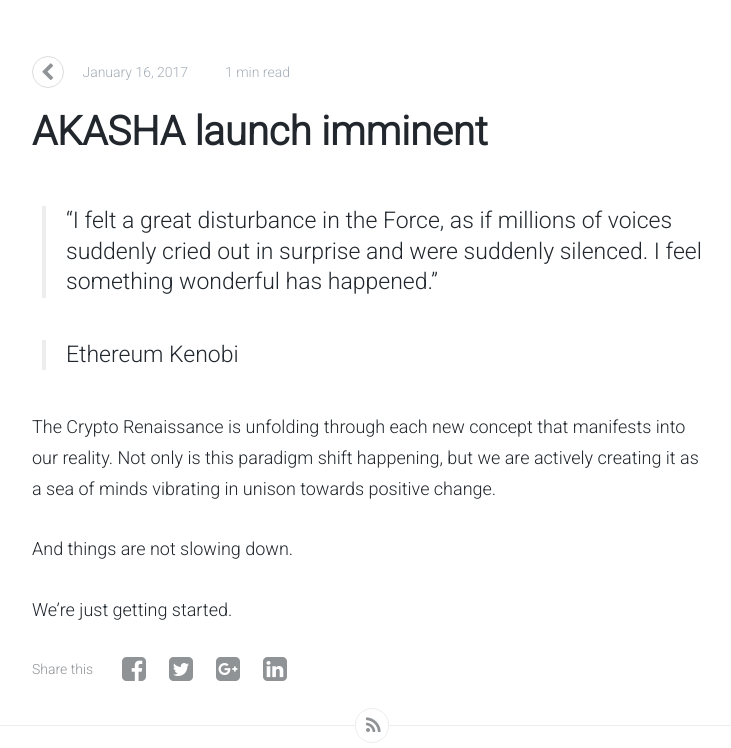
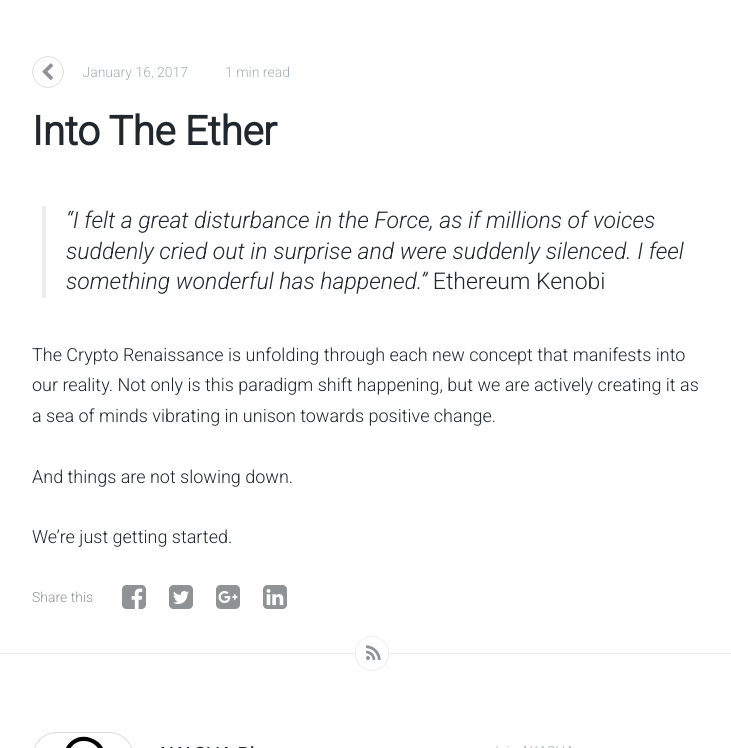
Before and after one commit to AKASHAorg/blog.akasha.world, a Jekyll site: the page built from _posts/2017-01-16-into-the-ether.md, in a window 1280 px wide and 900 px high, scrolled down 392 px, cut to the strip 152-900 px from the top of the window. Shown: the whole strip, without its empty margins (268-999 px from the left). Built offline with Jekyll 4.4.1, drawn with Linux system fonts in a browser that asks for light colours; comment, search, counter and statistics services are not loaded.

Commit message:
Update 2017-01-16-into-the-ether.md

```diff
--- a/_posts/2017-01-16-into-the-ether.md
+++ b/_posts/2017-01-16-into-the-ether.md
@@ -1,18 +1,16 @@
 ---
 layout: post
-title: "AKASHA launch imminent"
+title: "Into The Ether"
 timezone: Europe/Zurich
 date: 2017-01-16 00:00:01
 future: true
-image: Dragonv2.jpg
+image: 01_intro_world.jpg
 comments: true
 tags: AKASHA, Ethereum, IPFS, Alpha, Pre-Alpha, Release
 draft: true
 ---
 
-> "I felt a great disturbance in the Force, as if millions of voices suddenly cried out in surprise and were suddenly silenced. I feel something wonderful has happened."
-
-> Ethereum Kenobi
+> *"I felt a great disturbance in the Force, as if millions of voices suddenly cried out in surprise and were suddenly silenced. I feel something wonderful has happened."* Ethereum Kenobi
 
 The Crypto Renaissance is unfolding through each new concept that manifests into our reality. Not only is this paradigm shift happening, but we are actively creating it as a sea of minds vibrating in unison towards positive change.
 
```
